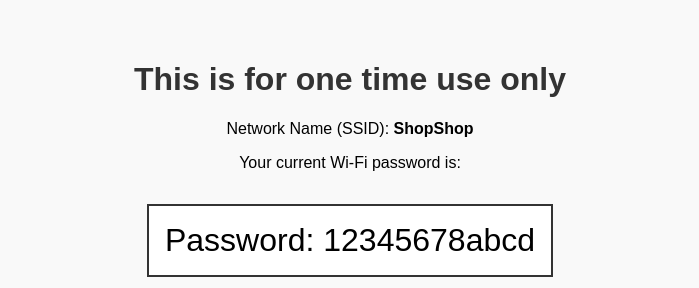
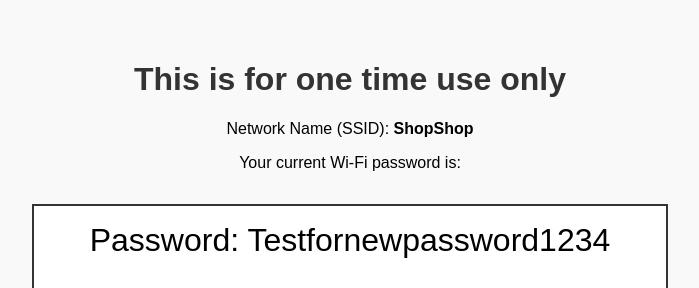
Before and after one commit to ChubbyPenguin69/wifi-model, a plain HTML site: page index.html in a window 1280 px wide. Shown: the top 288 px of the page, without its empty margins (290-989 px from the left). Drawn offline with Linux system fonts and the light colour scheme.

Commit message:
Update Wi-Fi password and QR code

```diff
--- a/index.html
+++ b/index.html
@@ -17,7 +17,7 @@
   <p>Your current Wi-Fi password is:</p>
 
   <!-- PASSWORD-LINE -->
-  <div class="password">Password: 12345678abcd</div>
+  <div class="password">Password: Testfornewpassword1234
 
   <div class="qr-code">
     <p>Scan this QR code to connect:</p>
```
Also changed, not shown: wifi-qr.png.
